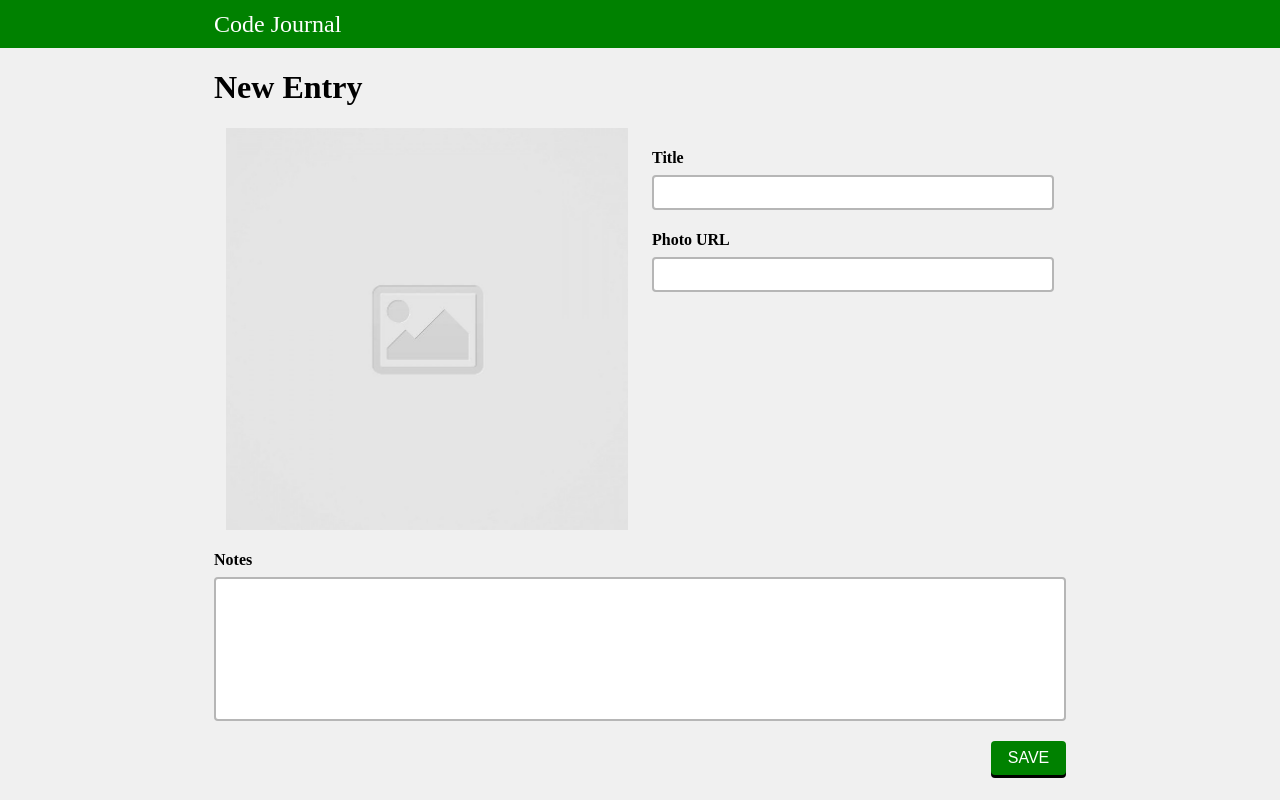
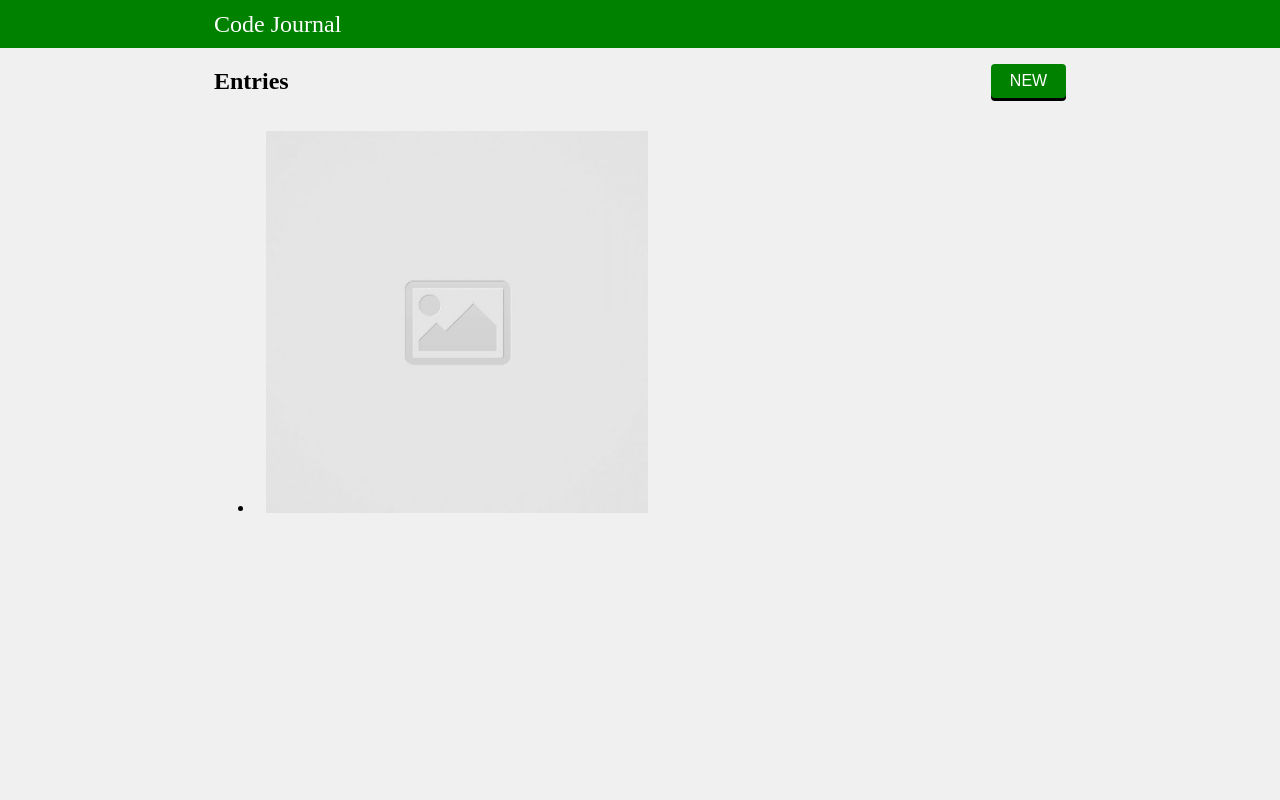
Before and after one commit to tangm28/code-journal, a website: page index.html in a window 1280 px wide. Drawn offline with Linux system fonts and the light colour scheme.

Commit message:
Started layout for entries.

```diff
--- a/css/styles.css
+++ b/css/styles.css
@@ -53,3 +53,15 @@ textarea:focus {
 .justify-right {
   justify-content: flex-end;
 }
+
+.justify-between {
+  justify-content: space-between;
+}
+
+.align-center {
+  align-items: center;
+}
+
+.justify-center {
+  justify-content: center;
+}
--- a/index.html
+++ b/index.html
@@ -21,9 +21,9 @@
     </div>
   </header>
   <main>
-    <div class="container">
-      <form data-view="entry-form">
-        <h1>New Entry</h1>
+    <div data-view="entry-form" class="container hidden">
+      <h2>New Entry</h2>
+      <form>
         <div class="row">
           <img src="images/placeholder-image-square.jpg" alt="No image" class="photo column-half">
           <div class="column-half">
@@ -40,6 +40,20 @@
         </div>
       </form>
     </div>
+    <div data-view="entry-form" class="container">
+      <div class="row justify-between align-center">
+        <h2>Entries</h2>
+        <div>
+          <input type="button" value="NEW" class="save-button">
+        </div>
+      </div>
+      <p class="row justify-center hidden">No entries have been recorded.</p>
+      <ul>
+        <li>
+          <img src="images/placeholder-image-square.jpg" alt="" class="column-half">
+        </li>
+      </ul>
+    </div>
   </main>
   <script src="js/data.js"></script>
   <script src="js/main.js"></script>
```
